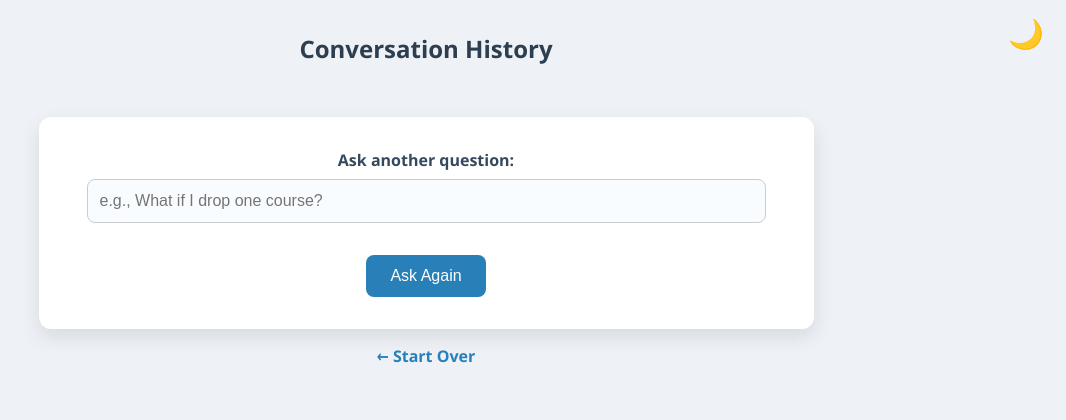
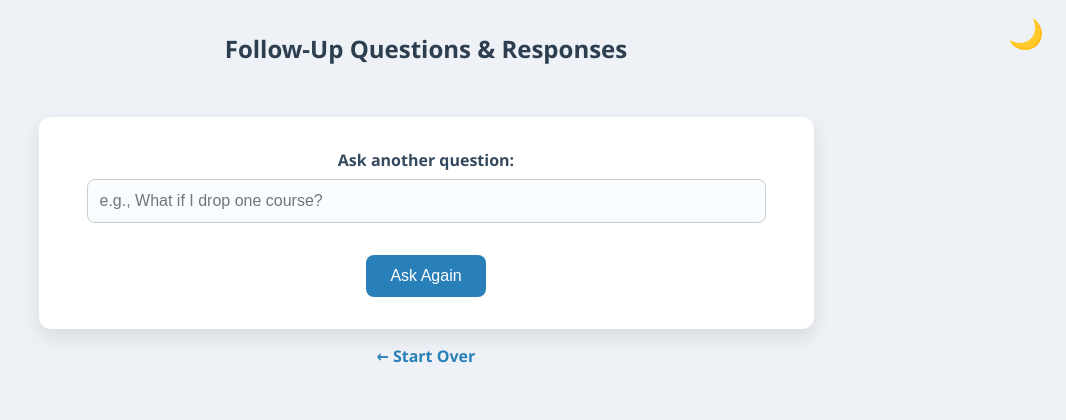
Before and after one commit to ZhannaSargsyan/Student-Course-Planner-, a Flask app: template frontend-python/templates/followup.html in a window 1280 px wide. Shown: the top 420 px of the page, without its empty margins (214-1280 px from the left). Run offline with Flask 3, Linux system fonts and the light colour scheme; the template is opened without the code that fills it, so the values that code supplies are empty; some libraries are stand-ins or nearby versions.

Commit message:
Fix titles

```diff
--- a/frontend-python/templates/followup.html
+++ b/frontend-python/templates/followup.html
@@ -1,7 +1,7 @@
 {% extends "base.html" %}
 
 {% block content %}
-<h2>Conversation History</h2>
+<h2>Follow-Up Questions & Responses</h2>
 
 <div class="chat-history" id="chat-history">
     {% for message in chat_history %}
```
